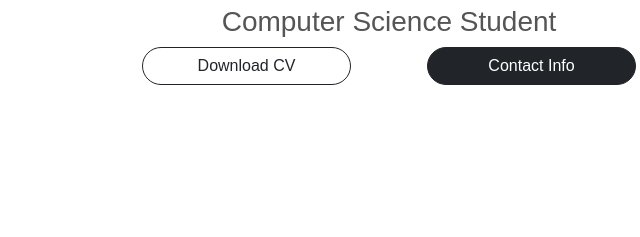
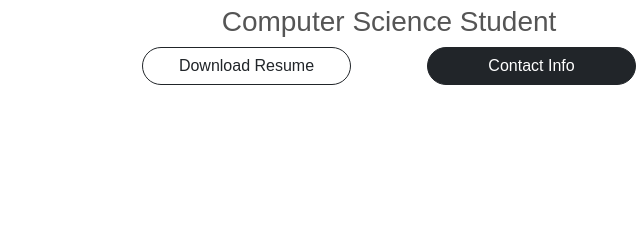
Before and after one commit to joshnguyencodes/personal-website, a plain HTML site: page index.html in a window 1280 px wide. Shown: the part 181-418 px from the top of the page, 536-1176 px from the left. Drawn offline with nearby package versions, Linux system fonts and the light colour scheme; a web font is replaced by a local one.

Commit message:
Rename button text from 'Download CV' to 'Download Resume'

```diff
--- a/index.html
+++ b/index.html
@@ -47,7 +47,7 @@
 
             <div class="row cv-contact">
                 <div class="col">
-                    <button type="button" onclick="window.open('Josh_Nguyen_Resume.pdf')" class="btn btn-outline-dark">Download CV</button>
+                    <button type="button" onclick="window.open('Josh_Nguyen_Resume.pdf')" class="btn btn-outline-dark">Download Resume</button>
                 </div>
                 <div class="col">
                     <button type="button" onclick="location.href='#contact'" class="btn btn-dark">Contact Info</button>
```
